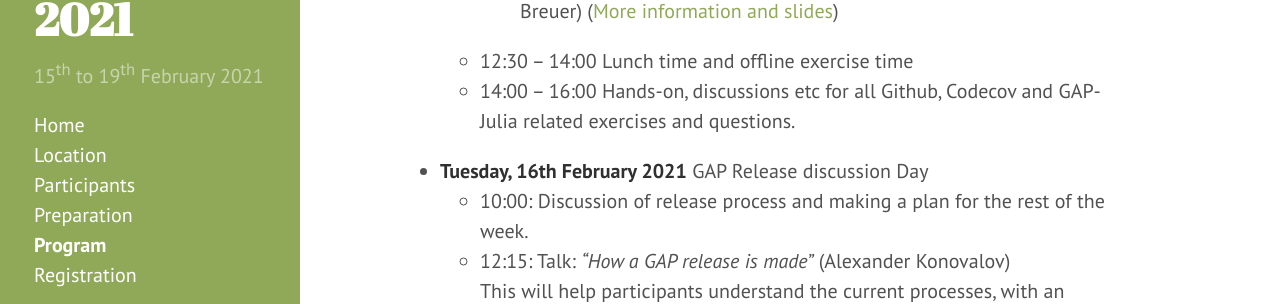
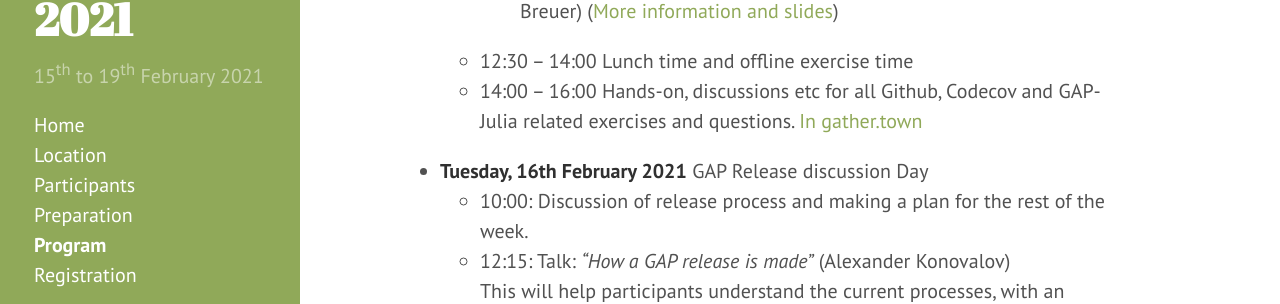
Before and after one commit to gapdays/gapdays2021-spring, a Jekyll site: the page built from program.md, in a window 1280 px wide and 900 px high, scrolled down 897 px. Shown: the part 152-456 px from the top of the window. Built offline with Jekyll 4.4.1, drawn with Linux system fonts in a browser that asks for light colours.

Commit message:
added link for hands on:

```diff
--- a/program.md
+++ b/program.md
@@ -37,7 +37,7 @@ The tentative schedule is as follows; note that **all time are UTC** (so e.g. ou
     - *"An introduction to [OSCAR](https://oscar.computeralgebra.de) with a focus on the GAP-Julia integration"* (Max Horn)
     - *"The GAP package SingerAlg -- using the GAP-Julia integration"* (Thomas Breuer) ([More information and slides](http://www.math.rwth-aachen.de/~Thomas.Breuer/gapdays2021/))
   - 12:30 -- 14:00 Lunch time and offline exercise time
-  - 14:00 -- 16:00 Hands-on, discussions etc for all Github, Codecov and GAP-Julia related exercises and questions.
+  - 14:00 -- 16:00 Hands-on, discussions etc for all Github, Codecov and GAP-Julia related exercises and questions. [In gather.town](https://gather.town/app/VH8AqAKh79qp1cdJ/gapdaysHandsOn)
 - **Tuesday, 16th February 2021**  GAP Release discussion Day
   - 10:00: Discussion of release process and making a plan for the rest of the week.
   - 12:15: Talk: *"How a GAP release is made"* (Alexander Konovalov)<br>
```
